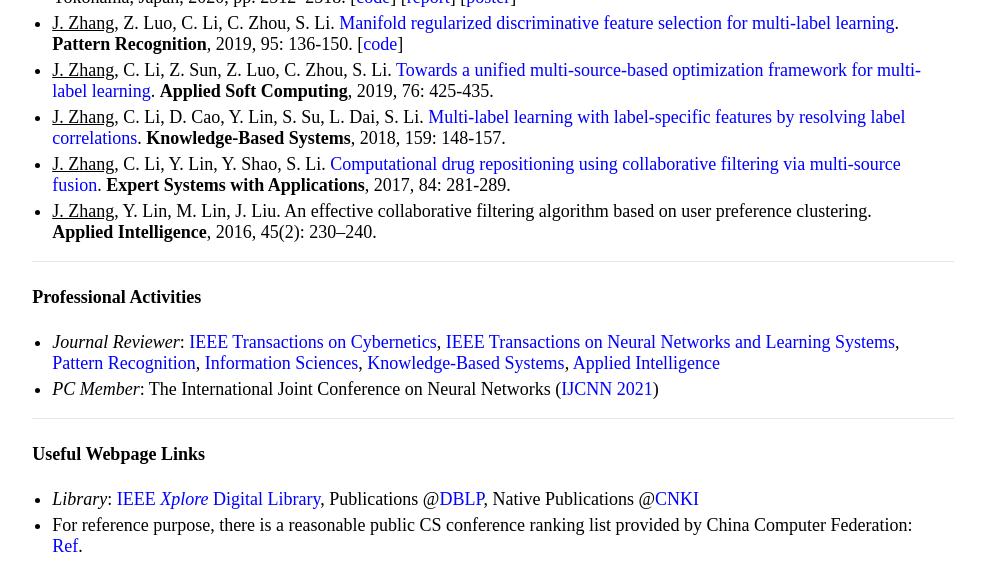
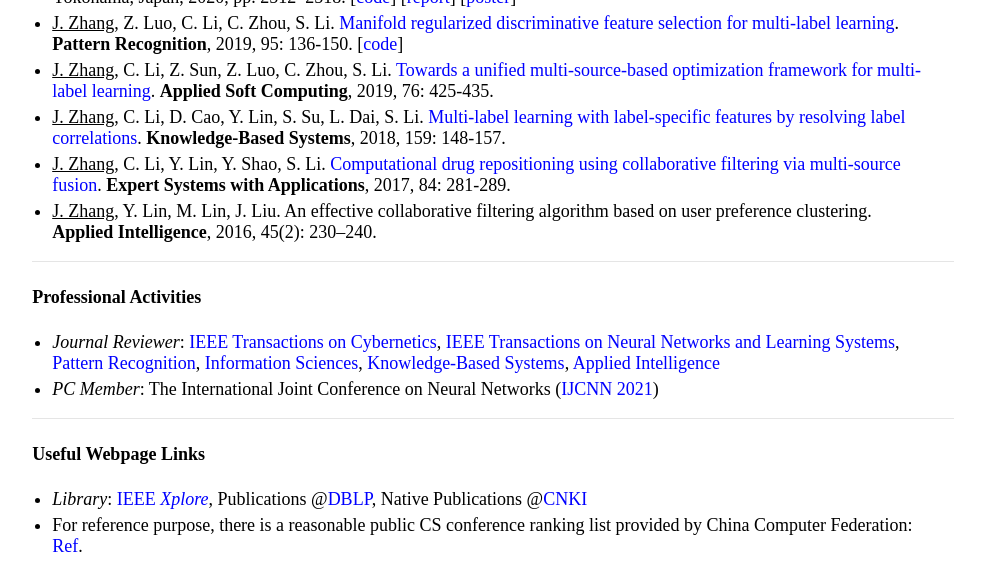
Before and after one commit to jiazhang-ml/jiazhang-ml.github.io, a Jekyll site: the page built from index.md, in a window 1280 px wide and 900 px high, scrolled down 679 px, cut to the strip 0-571 px from the top of the window. Shown: the whole strip, without its empty margins (147-1132 px from the left). Built offline with Jekyll 4.4.1, drawn with Linux system fonts in a browser that asks for light colours.

Commit message:
Update index.md

```diff
--- a/index.md
+++ b/index.md
@@ -37,5 +37,5 @@ I have a few recent manuscripts available on-line: ( More Publications in [Googl
 ---
 
 #### Useful Webpage Links
-* *Library*: [IEEE *Xplore* Digital Library](https://ieeexplore.ieee.org/Xplore/home.jsp), Publications @[DBLP](https://dblp.org/), Native Publications @[CNKI](https://kns.cnki.net/kns/brief/result.aspx?dbprefix=CJFQ)
+* *Library*: [IEEE *Xplore*](https://ieeexplore.ieee.org/Xplore/home.jsp), Publications @[DBLP](https://dblp.org/), Native Publications @[CNKI](https://kns.cnki.net/kns/brief/result.aspx?dbprefix=CJFQ)
 * For reference purpose, there is a reasonable public CS conference ranking list provided by China Computer Federation: [Ref](https://www.ccf.org.cn/Academic_Evaluation/By_category/).
```
